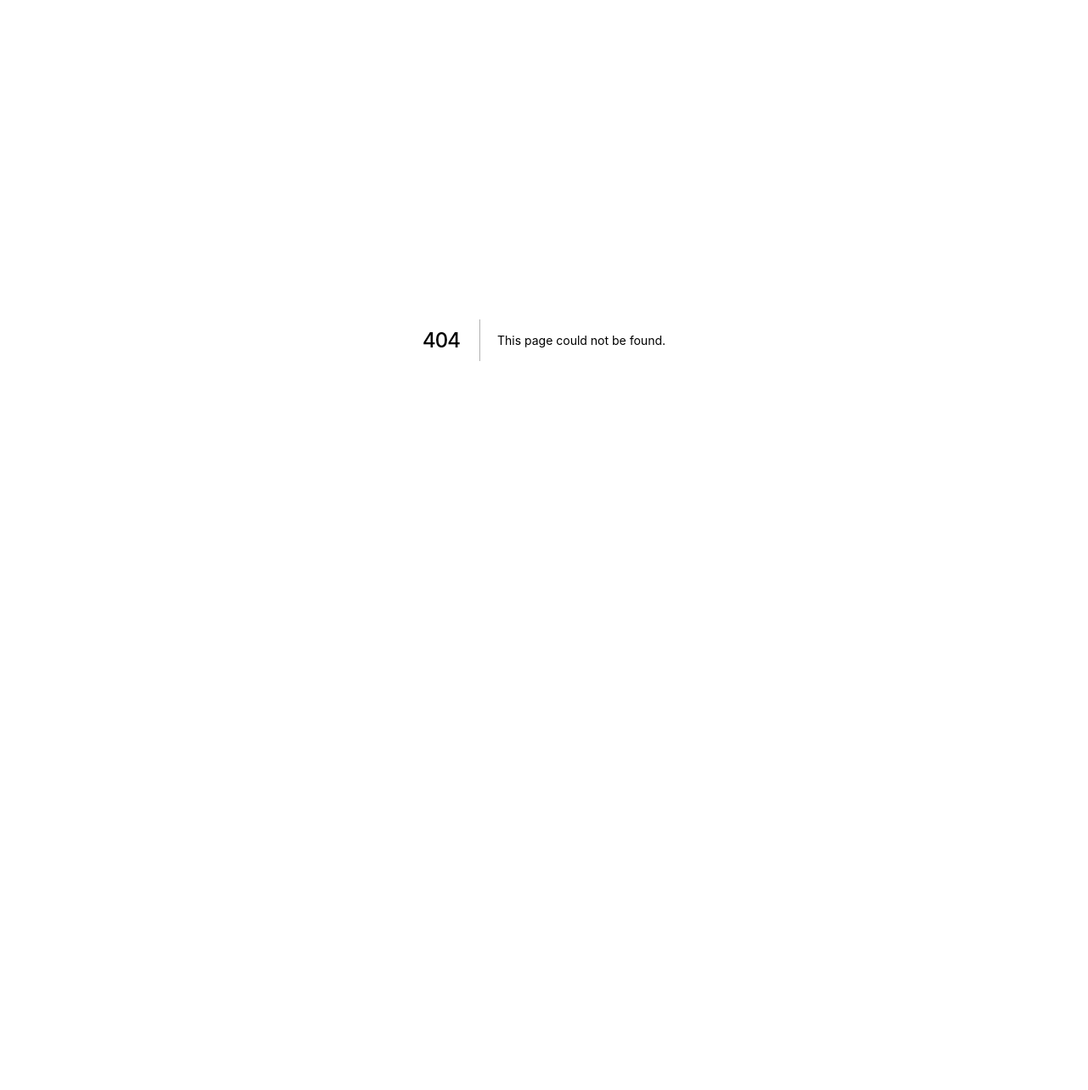
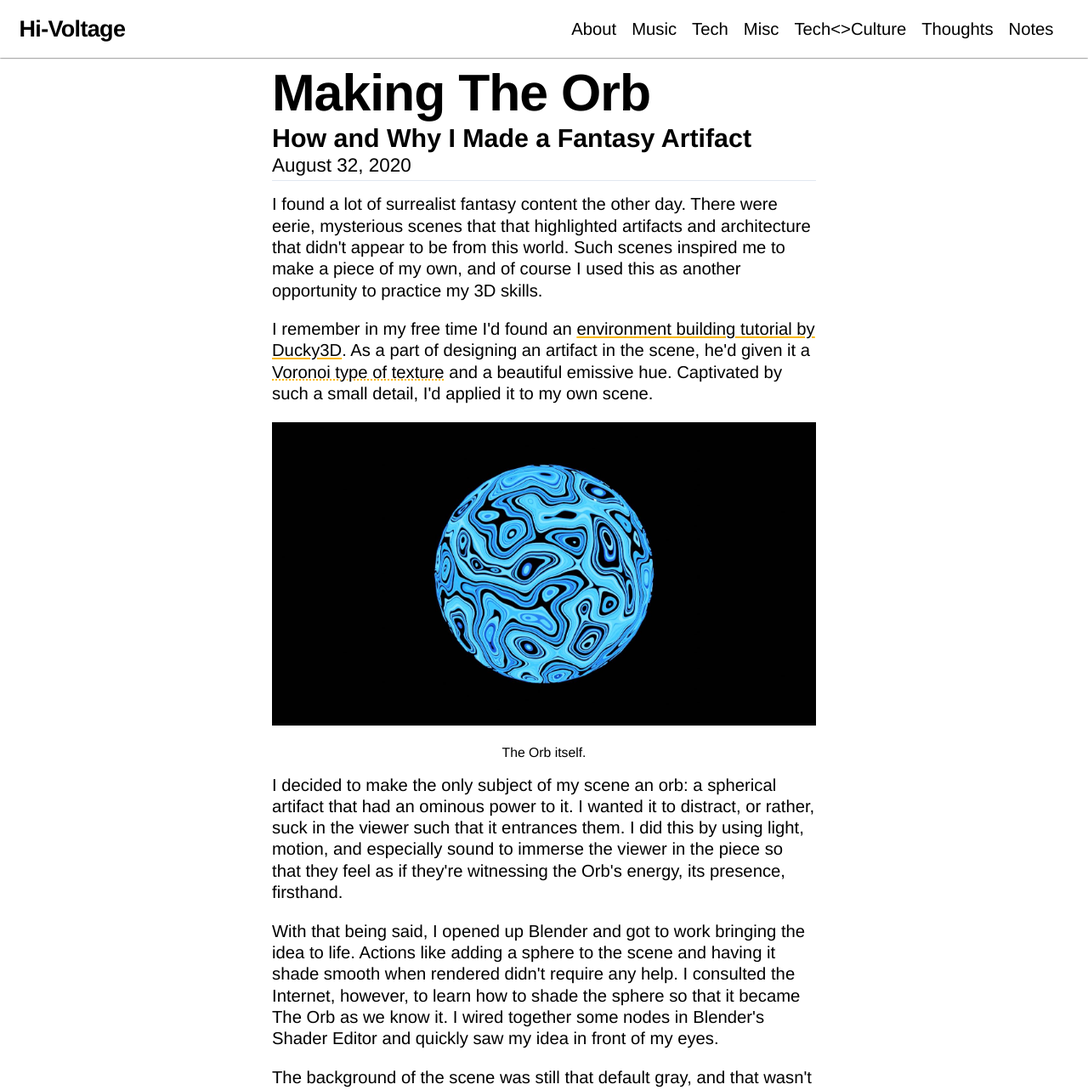
Before and after one commit to aunyks/blog, a Next.js app: page /2020/8/making-the-orb in a window 1280 px wide. Before the commit this address had no page. Shown: the top 1283 px of the page at 85% size. Before the commit the page ends 800 px from the top, so only its background shows below. Built offline with nearby package versions, Linux system fonts and the light colour scheme.

Commit message:
add making the orb post and add takeaways to credit card post

```diff
--- a/pages/2020/8/designing-my-first-credit-card.js
+++ b/pages/2020/8/designing-my-first-credit-card.js
@@ -72,5 +72,28 @@ export default () => (
     <p>
       Overall, it was a fun project, and I hope to try so many more in the future to get really good at stuff like this. If you want to play with the card yourself and get an up close view, <a href="https://art.aunyks.com/2020/true-potential-card-v1">check it out on my art site</a>.
     </p>
+    <h4>Tools Used</h4>
+    <p>
+      <ul>
+        <li>
+          <a href="https://www.blender.org/">Blender</a> - Modeling the card, exporting/importing its UV map, capturing photos, and exporting the card
+        </li>
+        <li>
+          <a href="https://www.figma.com/">Figma</a> - Texturing the card and actually applying the design
+        </li>
+        <li>
+          <a href="https://threejs.org/">Three.js</a> - Rendering the card <a href="https://art.aunyks.com/2020/true-potential-card-v1">in the browser</a>
+        </li>
+      </ul>
+    </p>
+    <h4>Things Learned</h4>
+    <p>
+      <ul>
+        <li>How to bevel and unwrap basic objects in Blender</li>
+        <li>How to export/import UV maps in Blender</li>
+        <li>Vector operations, layering, and methods of grouping in Figma</li>
+        <li>Basics of user-centric design</li>
+      </ul>
+    </p>
   </Post>
 )
--- /dev/null
+++ b/pages/2020/8/making-the-orb.js
@@ -0,0 +1,104 @@
+import Post from 'components/Post'
+import Hint from 'components/Hint'
+
+export default () => (
+  <Post
+    title="Making The Orb"
+    subtitle="How and Why I Made a Fantasy Artifact"
+    description="Discussing how and why I made a fantasy artifact: The Orb."
+    date="2020-08-31"
+    cardImage="https://blog.aunyks.com/img/misc/orb.jpg">
+    <p>
+      I found a lot of surrealist fantasy content the other day. There were eerie, mysterious scenes that that highlighted
+      artifacts and architecture that didn't appear to be from this world. Such scenes inspired me to make a piece of my own, and of course
+      I used this as another opportunity to practice my 3D skills.
+      </p>
+    <p>
+      I remember in my free time I'd found an <a href="https://www.youtube.com/watch?v=-h6JLUctbYs">environment building tutorial by Ducky3D</a>. As a part of designing
+        an artifact in the scene, he'd given it a <Hint msg="A Voronoi texture is a texture generated procedurally using Voronoi noise.">Voronoi type of texture</Hint> and a
+        beautiful emissive hue. Captivated by such a small detail, I'd applied it to my own scene.
+      </p>
+    <figure className="my-3">
+      <img className="w-full" src="/img/misc/orb.jpg" alt="A large sphere with wavey black designs. It emits bright blue light." />
+      <figcaption className="w-full lg:w-1/2 text-xs text-center mx-auto">The Orb itself.</figcaption>
+    </figure>
+    <p>
+      I decided to make the only subject of my scene an orb: a spherical artifact that had an ominous power to it. I wanted it to distract, or rather, suck in the viewer such that
+      it entrances them. I did this by using light, motion, and especially sound to immerse the viewer in the piece so that they feel as if they're witnessing the Orb's energy, its presence, firsthand.
+      </p>
+    <p>
+      With that being said, I opened up Blender and got to work bringing the idea to life. Actions like adding a sphere to the scene and having it shade smooth when rendered didn't require any help.
+      I consulted the Internet, however, to learn how to shade the sphere so that it became The Orb as we know it. I wired together some nodes in Blender's Shader Editor and quickly saw my idea in front of my eyes.
+      </p>
+    <p>
+      The background of the scene was still that default gray, and that wasn't good enough to keep. I searched how to change the background of Blender scenes and learned that it's possible to apply shaders to the <Hint msg="As far as I know, the World in Blender is everything that wasn't added to the scene manually. It's the global context of the scene.">World</Hint>.
+      I chose a simple black color to shade the World, and at this point I was approaching a finished product. My next step was to animate the Orb rotating about its center.
+    </p>
+    <p>
+      I'd never animated object attributes in Blender so I also consulted the Internet for such knowledge. The controls seemed a bit daunting at first, like many workflows in the tool, but with enough carefulness and taps of the undo button it became a somewhat familiar process. I tried to
+      do some math with the animation duration and the number of frames so that I could get a perfect loop once the render had completed. After previewing the animated render, I had what I wanted, and the next step was to render it to a video file.
+    </p>
+    <p>
+      I was happy to be tweaking certain export settings like the video's frames per second, dimensions, encoding, and file type. When I went to render the animation, I was met with a frustration that's common in the industry: my render took forever.
+    </p>
+    <div
+      className="my-6" dangerouslySetInnerHTML={{
+        __html: `<blockquote class="twitter-tweet"><p lang="en" dir="ltr">Rendering a 4 second animation with Cycles and it’s looking like it’ll take a while</p>&mdash; Nash (刘光瑞） (@aunyks) <a href="https://twitter.com/aunyks/status/1299821608488534016?ref_src=twsrc%5Etfw">August 29, 2020</a></blockquote> <script async src="https://platform.twitter.com/widgets.js" charset="utf-8"></script>`
+      }}>
+    </div>
+    <p>
+      I was using the <a href="https://www.cycles-renderer.org/">Cycles render engine</a>, which is known for allowing for more realistic renders at the expense of render speed. Even though I was rendering just 4 seconds of footage, rendering a 1920px x 1080px video at 60 frames per second was just too demanding for my laptop. It took 2 mimutes for one frame to render. With <Hint msg="239 and not 240, because it I wanted a good loop.">239</Hint> frames
+      to render in total, I'd be waiting about <em>8 hours</em> for a <em>4 second</em> video.
+    </p>
+    <p>
+      I stopped the render and tried to tweak some settings to speed it up. I kept using Cycles, because I'd heard the render quality is that much different than the default, Eevee. I changed some render settings in hopes of seeing a performance boost, but when I went to render again I was waiting 1.5 minutes for each frame.
+    </p>
+    <p>
+      With enough frustration, I told myself to suck up whatever difference in quality rendering in Eevee could have and to use it. This is when I was struck with awe. When going to render with Eevee, frames were rendering in less than a second. The render was moving so fast that I could see the animation in front of my eyes.
+      When the final video was complete, I saw no noticeable difference in quality. This is likely because of the <Hint msg="I only had one object that was its own light source, which *shouldn't* be too intensive to compute.">simplicity of my scene</Hint>, but I later learned that Eevee was designed to be a high performance realtime render engine,
+      meaning that it's supposed to have the solid render quality with a significant speed boost. This certainly worked to my advantage, and I was very satisfied with the result.
+    </p>
+    <p>
+      The visuals alone were capturing, but a truly entrancing experience would also need accompanying sound. So, I opened Garageband and picked three instruments to loop to create an eerie sonic environment. Together they had an effect
+      that, in a way, lets you <em>feel</em> the energy of the Orb. Once I'd gotten a solid loop, I exported it as an MP3 file, opened it in iMovie with the video, and brought the two together.
+    </p>
+    <figure className="my-3">
+      <video loop autoPlay className="w-full">
+        <source src="/img/misc/orb.mp4" type="video/mp4" />
+        Looks like your browser doesn't support embedded videos, so I can't show you this one unfortunately.
+      </video>
+      <figcaption className="w-full lg:w-2/3 lg:pt-3 text-xs text-center mx-auto">Don't look for long. The trance is dizzying. Version with sound: <a href="https://twitter.com/aunyks/status/1299872036509102080">here</a></figcaption>
+    </figure>
+    <p>
+      In the end, I'm very satisified with what I'd come up with and what I'd learned! This project was lots of fun.
+    </p>
+    <h4>Tools Used</h4>
+    <p>
+      <ul>
+        <li>
+          <a href="https://www.blender.org/">Blender</a> - Modeling the Orb, animating the Orb's motion, and baking the Orb's texture for export
+        </li>
+        <li>
+          <a href="https://www.apple.com/mac/garageband/">Garageband</a> - Designing the sound used in the Orb's final video
+        </li>
+        <li>
+          <a href="https://www.apple.com/imovie">iMovie</a> - Applying the audio to the video
+        </li>
+        <li>
+          <a href="https://sparkar.facebook.com/ar-studio/">Spark AR Studio</a> - Rendering the Orb in an Instagram filter
+        </li>
+        <li>
+          <a href="https://threejs.org/">Three.js</a> - Rendering the Orb <a href="https://art.aunyks.com/2020/orb">in the browser</a>
+        </li>
+      </ul>
+    </p>
+    <h4>Things Learned</h4>
+    <p>
+      <ul>
+        <li>How to make basic procedural textures in Blender</li>
+        <li>How to bake procedural textures into UV maps for use outside of Blender</li>
+        <li>How to lay out and render basic animations in Blender</li>
+      </ul>
+    </p>
+  </Post>
+)
--- a/pages/misc.js
+++ b/pages/misc.js
@@ -6,6 +6,7 @@ export default () => (
     pageTitle="Misc"
     title="Misc"
     subtitle="Posts of no category">
+    <Link href="/2020/8/making-the-orb">making the orb</Link>
     <Link href="/2020/8/the-cycle-of-human-progress">the cycle of human progress</Link>
     <Link href="/2020/8/to-be-american-is-to-rebel">to be american is to rebel</Link>
     <Link href="/2020/8/designing-my-first-credit-card">designing my first credit card</Link>
--- a/styles/index.css
+++ b/styles/index.css
@@ -22,6 +22,10 @@ indigo: #5d44f8;
 
 * {
   font-size: 1.125rem;
+}
+
+ul li {
+  list-style: circle inside !important;
 }
 
 .text-xs {
```
Also changed, not shown: public/img/misc/orb.jpg (added), 1 other file (tests, documents, lock files or other folders).
